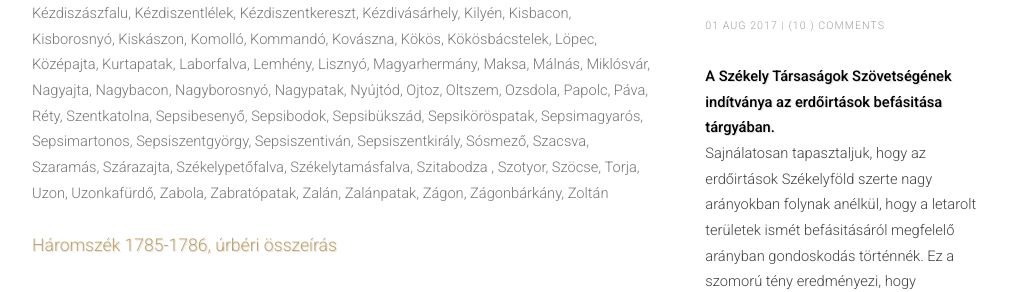
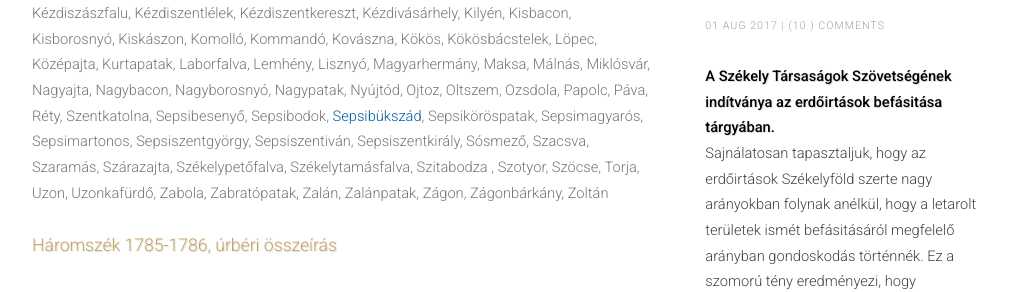
Before and after one commit to siculia/siculia.github.io, a Jekyll site: the page built from siculia-haromszek.html, in a window 1280 px wide and 900 px high, scrolled down 749 px. Shown: the part 384-676 px from the top of the window, without its empty margins (128-1151 px from the left). Built offline with Jekyll 4.4.1, drawn with Linux system fonts in a browser that asks for light colours; nearby versions of some CDN libraries; library files that are not in the unit come from our copies; part of the change alters nothing that is shown; some of the changed text lies outside the part shown.

```diff
--- a/siculia-haromszek.html
+++ b/siculia-haromszek.html
@@ -24,7 +24,7 @@ layout: default
 							Kálnok, Kézdialbis, Kézdialmás, Kézdikővár, Kézdimartonos, Kézdioroszfalu, Kézdisárfalva, Kézdiszászfalu, Kézdiszentlélek, Kézdiszentkereszt,
 							Kézdivásárhely, Kilyén, Kisbacon, Kisborosnyó, Kiskászon, Komolló, Kommandó, Kovászna, Kökös, Kökösbácstelek, Löpec, Középajta, Kurtapatak,
 							Laborfalva, Lemhény, Lisznyó, Magyarhermány, Maksa, Málnás, Miklósvár, Nagyajta, Nagybacon, Nagyborosnyó, Nagypatak, Nyújtód, Ojtoz, Oltszem,
-							Ozsdola, Papolc, Páva, Réty, Szentkatolna, Sepsibesenyő, Sepsibodok, Sepsibükszád, Sepsiköröspatak, Sepsimagyarós, Sepsimartonos, Sepsiszentgyörgy,
+							Ozsdola, Papolc, Páva, Réty, Szentkatolna, Sepsibesenyő, Sepsibodok, <a href="http://bukszad.ro/">Sepsibükszád</a>, Sepsiköröspatak, Sepsimagyarós, Sepsimartonos, Sepsiszentgyörgy,
 							Sepsiszentiván, Sepsiszentkirály, Sósmező, Szacsva, Szaramás, Szárazajta, Székelypetőfalva, Székelytamásfalva, Szitabodza , Szotyor, Szöcse, Torja, Uzon,
 							Uzonkafürdő, Zabola, Zabratópatak, Zalán, Zalánpatak, Zágon, Zágonbárkány, Zoltán</p>
 
```
